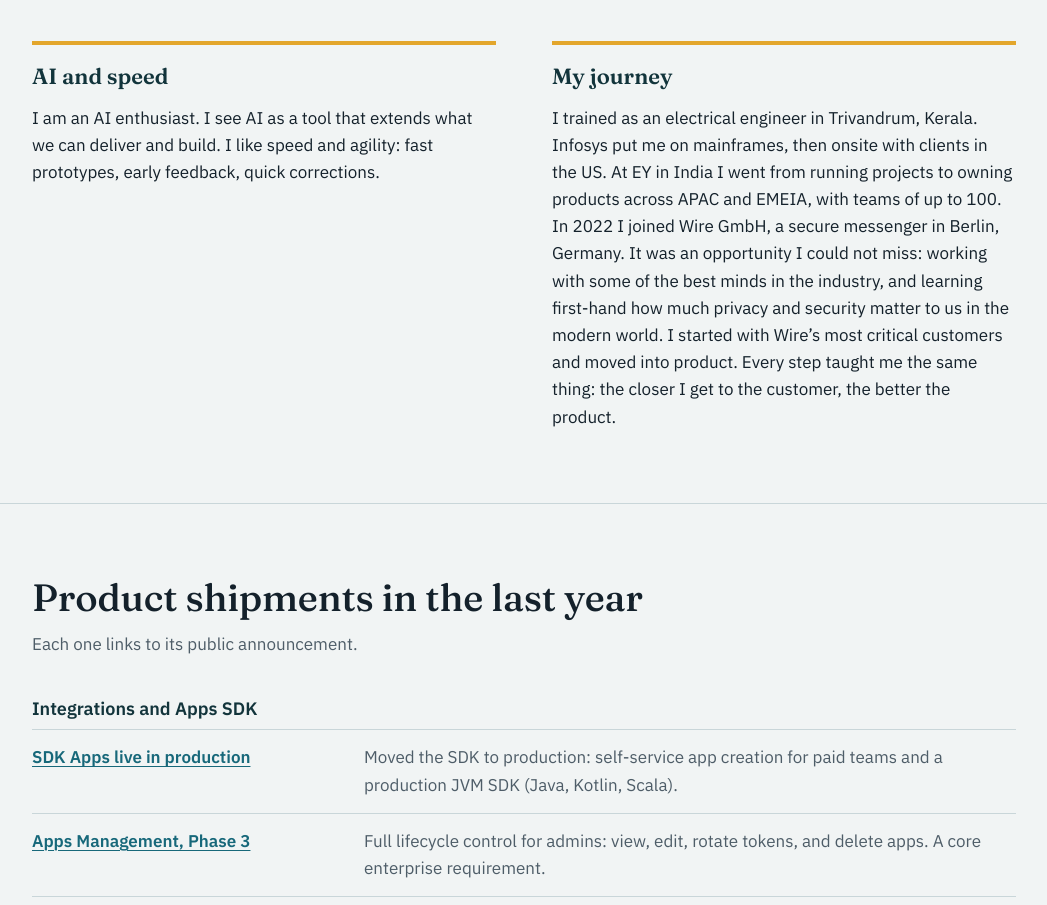
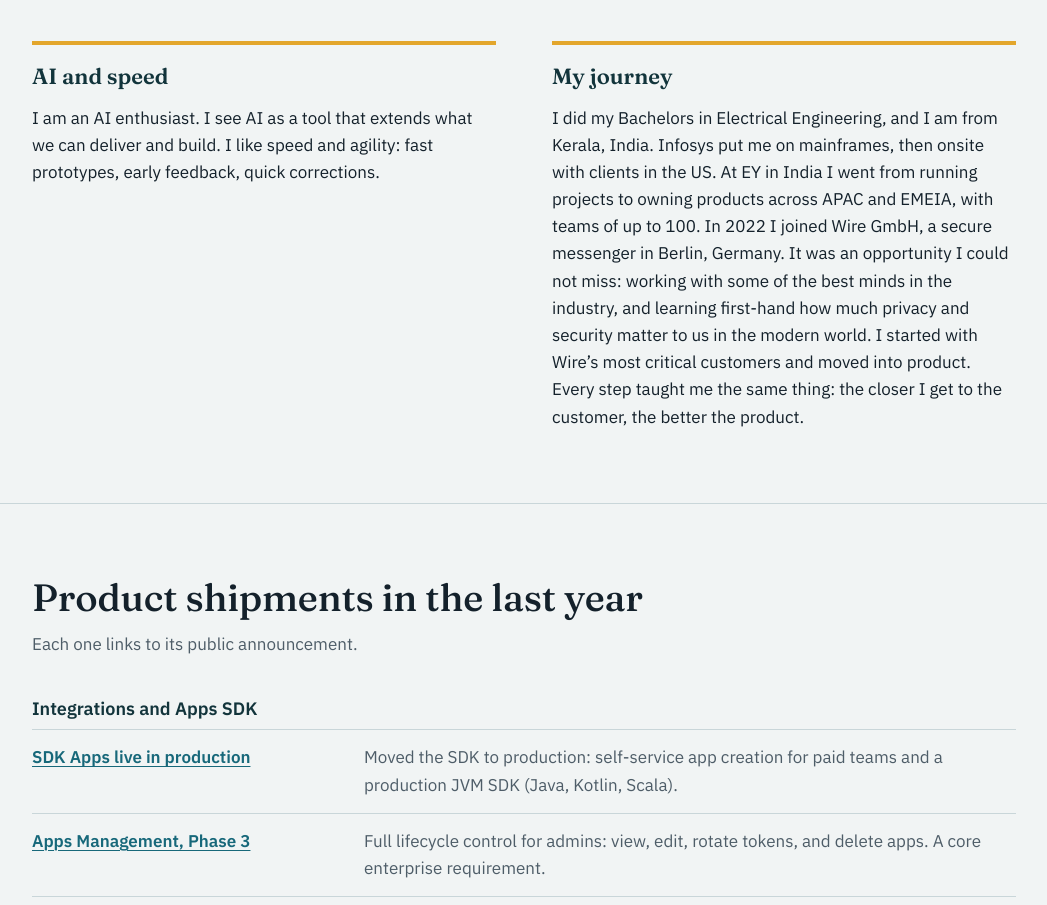
Before and after one commit to vinayaksankarj/vinayaksankarj.github.io, a plain HTML site: page index.html in a window 1280 px wide. Shown: the part 2250-3155 px from the top of the page, without its empty margins (116-1163 px from the left). Drawn offline with Linux system fonts and the light colour scheme.

Commit message:
Add files via upload

```diff
--- a/index.html
+++ b/index.html
@@ -389,7 +389,7 @@ footer a{color:#CFE6EE}
       </div>
       <div>
         <h3>My journey</h3>
-        <p>I trained as an electrical engineer in Trivandrum, Kerala. Infosys put me on mainframes, then onsite with clients in the US. At EY in India I went from running projects to owning products across APAC and EMEIA, with teams of up to 100. In 2022 I joined Wire GmbH, a secure messenger in Berlin, Germany. It was an opportunity I could not miss: working with some of the best minds in the industry, and learning first-hand how much privacy and security matter to us in the modern world. I started with Wire&rsquo;s most critical customers and moved into product. Every step taught me the same thing: the closer I get to the customer, the better the product.</p>
+        <p>I did my Bachelors in Electrical Engineering, and I am from Kerala, India. Infosys put me on mainframes, then onsite with clients in the US. At EY in India I went from running projects to owning products across APAC and EMEIA, with teams of up to 100. In 2022 I joined Wire GmbH, a secure messenger in Berlin, Germany. It was an opportunity I could not miss: working with some of the best minds in the industry, and learning first-hand how much privacy and security matter to us in the modern world. I started with Wire&rsquo;s most critical customers and moved into product. Every step taught me the same thing: the closer I get to the customer, the better the product.</p>
       </div>
     </div>
   </div>
```
Also changed, not shown: llms.txt.
